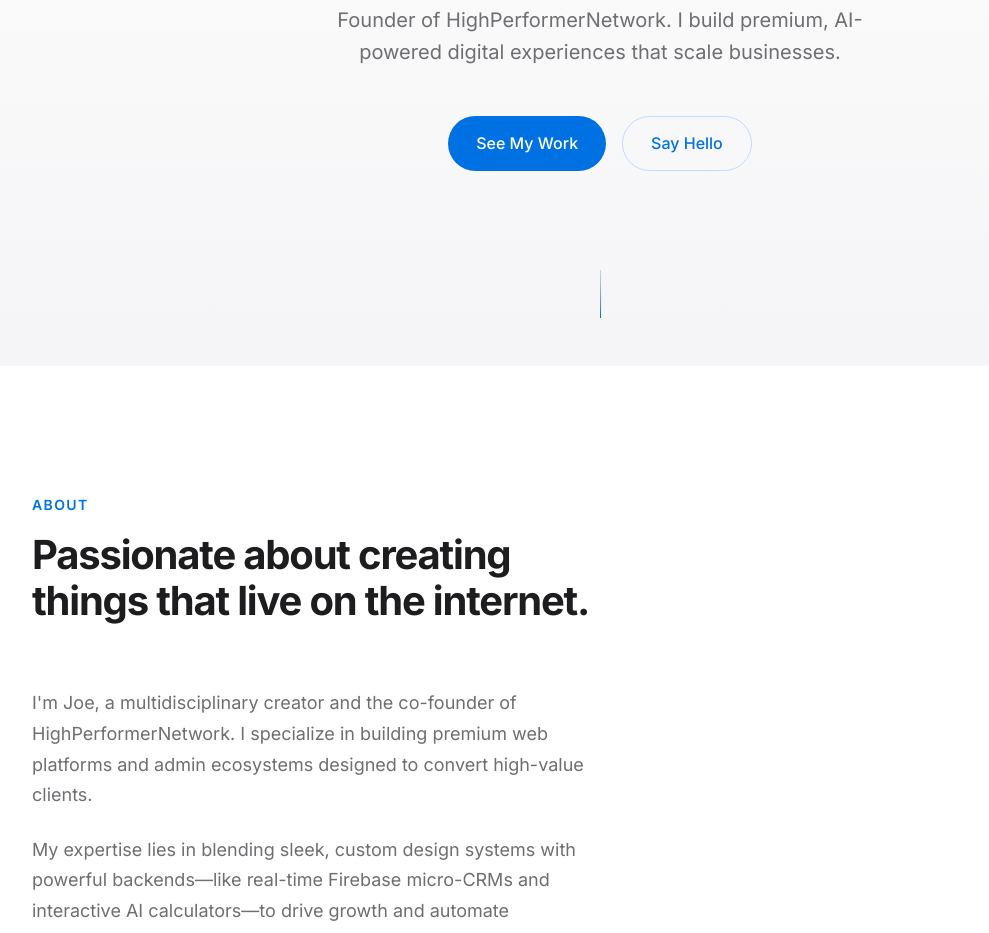
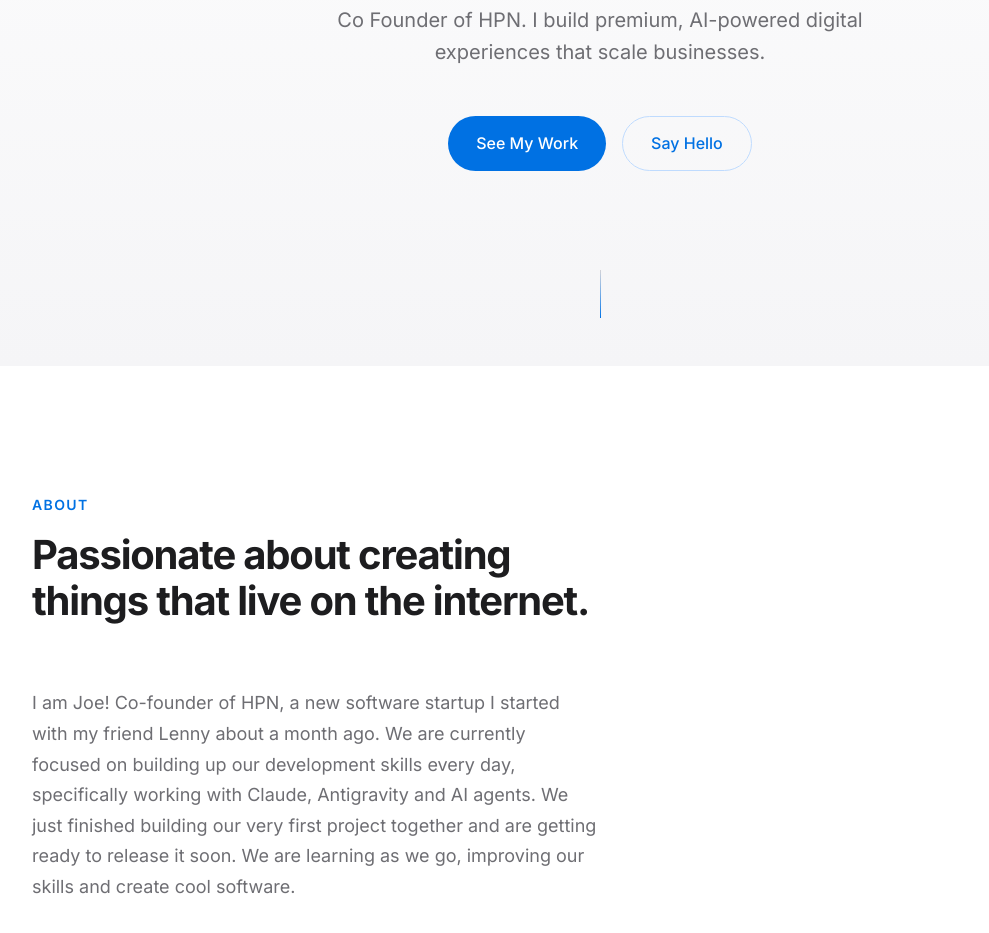
Before and after one commit to HPN-Systems/joe.janos, a plain HTML site: page index.html in a window 1280 px wide. Shown: the part 434-1367 px from the top of the page, without its empty margins (40-1029 px from the left). Drawn offline with Linux system fonts and the light colour scheme.

Commit message:
Update index.html

```diff
--- a/index.html
+++ b/index.html
@@ -46,10 +46,10 @@
                 Available for opportunities
             </div>
             <h1 class="hero-title" id="hero-title">
-                Hello, I'm <span class="hero-name">Joe Janos</span>.
+                Hello, I'm <span class="hero-name">Joe</span>.
             </h1>
             <p class="hero-subtitle" id="hero-subtitle">
-                Founder of HighPerformerNetwork. I build premium, AI-powered digital experiences that scale businesses.
+                Co Founder of HPN. I build premium, AI-powered digital experiences that scale businesses.
             </p>
             <div class="hero-actions">
                 <a href="#work" class="btn btn-primary" id="hero-cta-primary">See My Work</a>
@@ -69,11 +69,12 @@
                 <div class="about-text">
                     <h2 class="section-title" id="about-title">Passionate about creating things that live on the&nbsp;internet.</h2>
                     <p class="about-description" id="about-desc-1">
-                        I'm Joe, a multidisciplinary creator and the co-founder of HighPerformerNetwork.
-                        I specialize in building premium web platforms and admin ecosystems designed to convert high-value clients.
+                        I am Joe! Co-founder of HPN, a new software startup I started with my friend Lenny about a month ago. We are currently focused on building up our development skills every day,
+                        specifically working with Claude, Antigravity and AI agents. We just finished building our very first project together and are getting ready to release it soon.
+                        We are learning as we go, improving our skills and create cool software.
                     </p>
                     <p class="about-description" id="about-desc-2">
-                        My expertise lies in blending sleek, custom design systems with powerful backends—like real-time Firebase micro-CRMs and interactive AI calculators—to drive growth and automate workflows.
+
                     </p>
                 </div>
                 <div class="about-stats">
```
